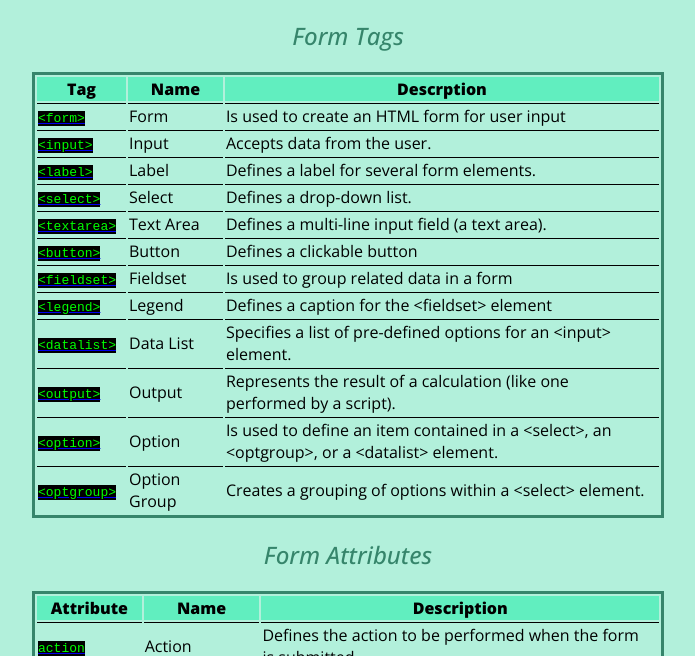
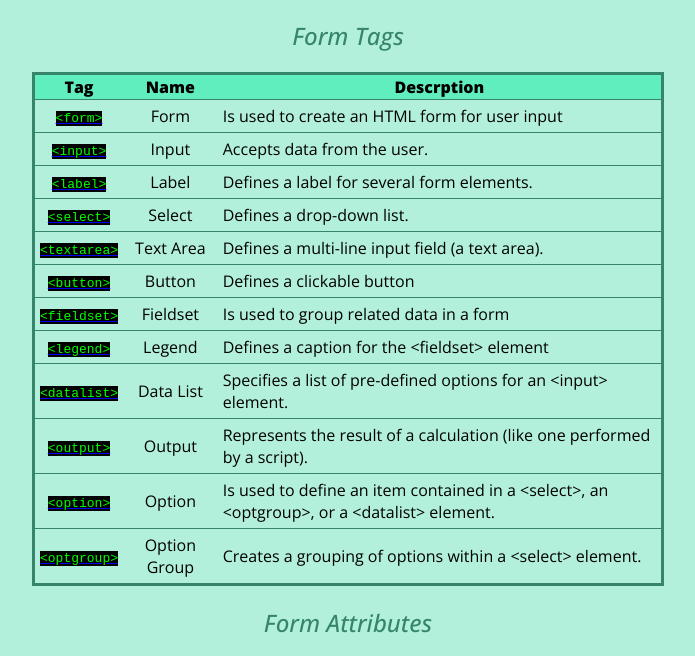
Before and after one commit to daklez/HTML-form-Cheat-Sheet, a plain HTML site: page index.html in a window 1280 px wide. Shown: the part 67-723 px from the top of the page, without its empty margins (292-987 px from the left). Drawn offline with nearby package versions, Linux system fonts and the light colour scheme.

Commit message:
Some aesthetic changes were made

```diff
--- a/styles.css
+++ b/styles.css
@@ -8,12 +8,12 @@
   unicode-range: U+0000-00FF, U+0131, U+0152-0153, U+02BB-02BC, U+02C6, U+02DA, U+02DC, U+2000-206F, U+2074, U+20AC, U+2122, U+2191, U+2193, U+2212, U+2215, U+FEFF, U+FFFD;
 }
 
-body{
+body {
     background-color: rgb(178, 240, 219);
     font-family: 'Open Sans', sans-serif;
 }
 
-h1, h2{
+h1, h2 {
     text-align: center;
 
 }
@@ -32,19 +32,22 @@ table {
     border: 3px solid rgb(54, 133, 107);
     margin: 0 auto;
     width: 50%;
+    border-collapse: collapse;
 }
 
 td {
-    border-collapse: collapse;
-    border-top: 1px solid;
-    padding-right: 10px;
+    border-top: 1px solid rgb(54, 133, 107);
+    padding: 5px;
 }
 
-td:first-child span{
+td:not(:last-child) {
+    text-align: center;
+}
+
+td:first-child span {
     color: lime;
     background-color: black;
     font-family: monospace;
-
 }
 
 th {
```
